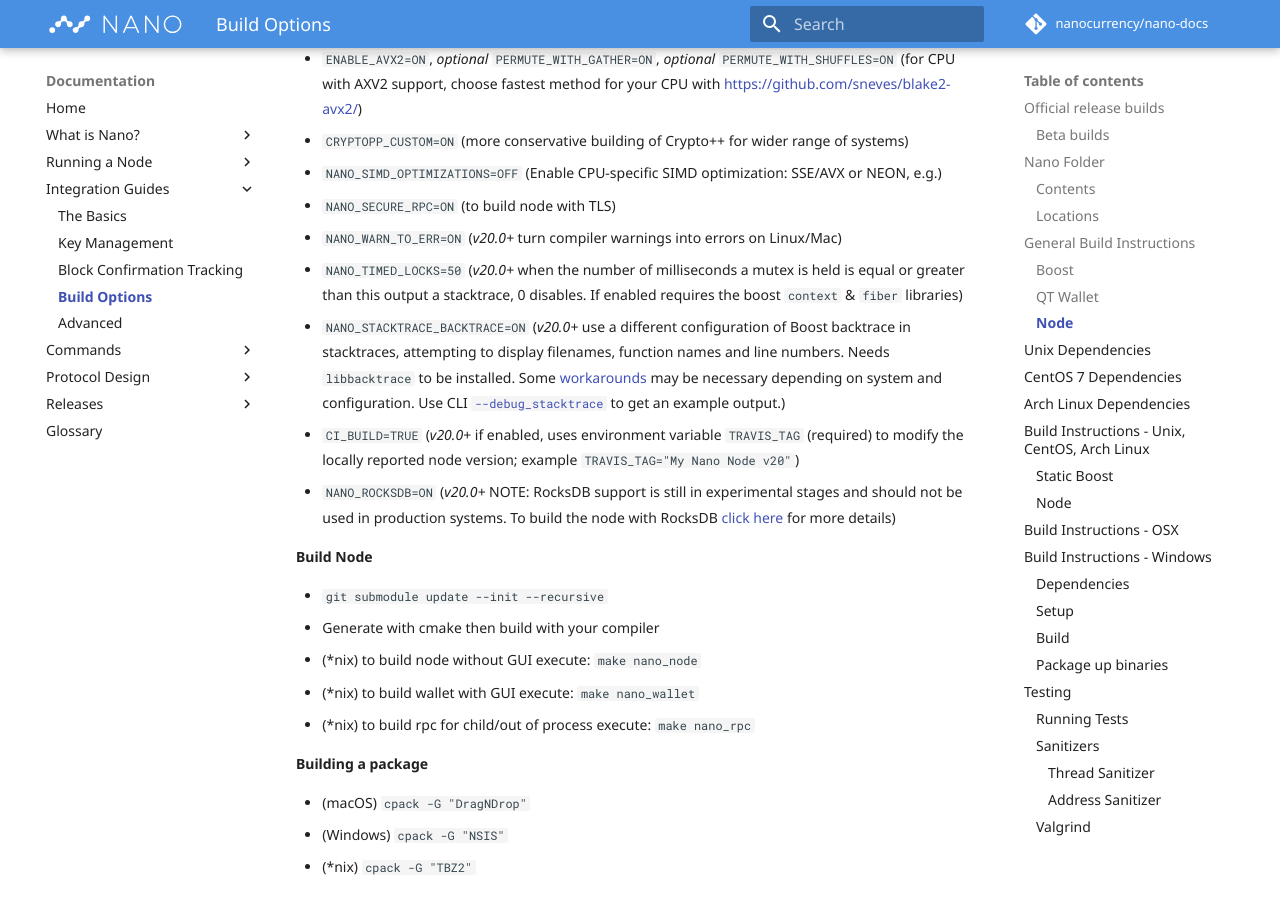
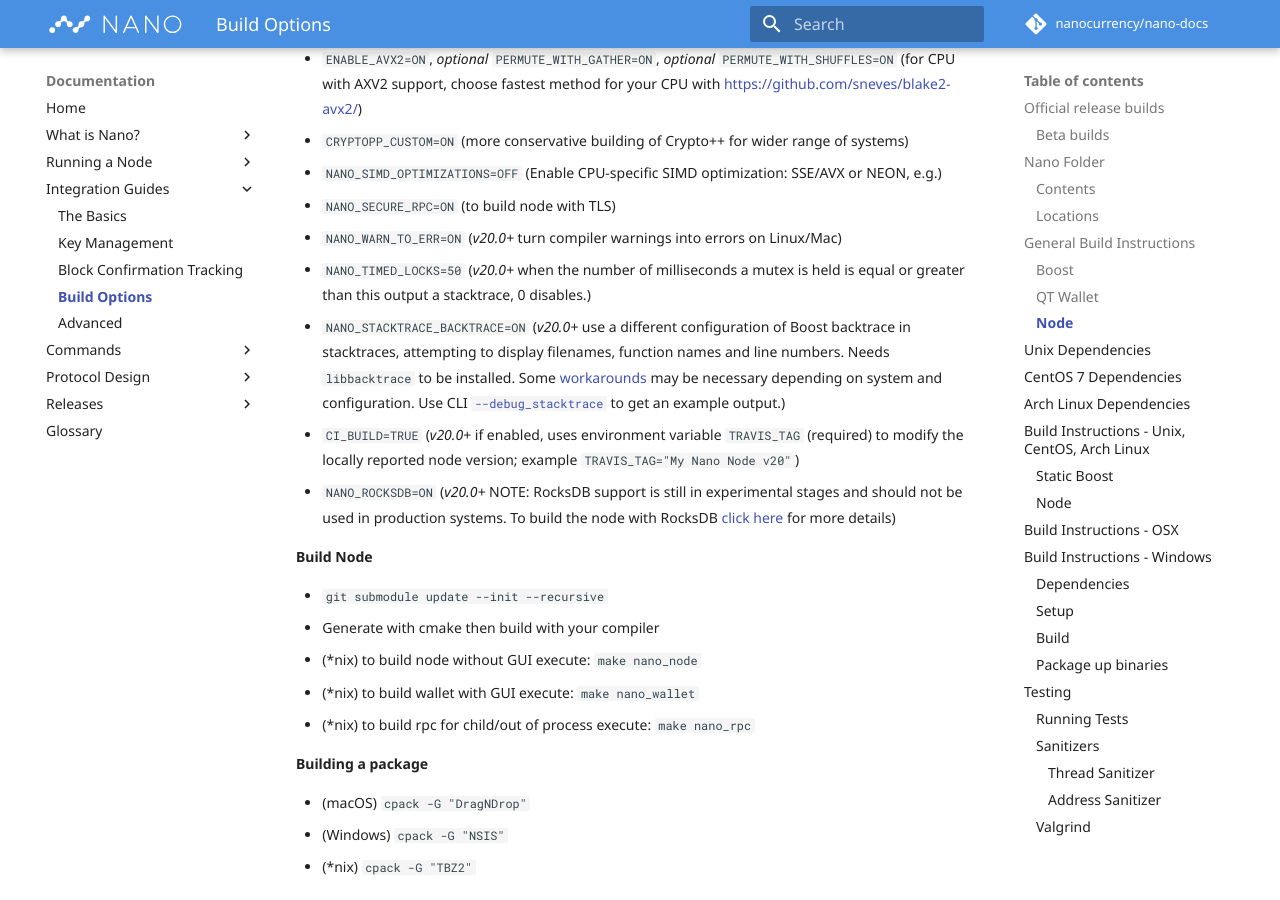
Before and after one commit to nanocurrency/nano-docs, an MkDocs documentation site: the page built from docs/integration-guides/build-options.md, in a window 1280 px wide and 900 px high, scrolled down 3421 px. Built offline with MkDocs 1.6.1 and Material for MkDocs 9.7.7, drawn with Linux system fonts in a browser that asks for light colours; comment, search, counter and statistics services are not loaded.

Commit message:
NANO_TIMED_LOCKS remove fiber/context boost dependencies (#152)
Relates to https://github.com/nanocurrency/nano-node/pull/2365

```diff
--- a/docs/integration-guides/build-options.md
+++ b/docs/integration-guides/build-options.md
@@ -115,7 +115,7 @@
 * `NANO_SIMD_OPTIMIZATIONS=OFF` (Enable CPU-specific SIMD optimization: SSE/AVX or NEON, e.g.)
 * `NANO_SECURE_RPC=ON` (to build node with TLS)
 * `NANO_WARN_TO_ERR=ON` (*v20.0+* turn compiler warnings into errors on Linux/Mac)
-* `NANO_TIMED_LOCKS=50` (*v20.0+* when the number of milliseconds a mutex is held is equal or greater than this output a stacktrace, 0 disables. If enabled requires the boost `context` & `fiber` libraries)
+* `NANO_TIMED_LOCKS=50` (*v20.0+* when the number of milliseconds a mutex is held is equal or greater than this output a stacktrace, 0 disables.)
 * `NANO_STACKTRACE_BACKTRACE=ON` (*v20.0+* use a different configuration of Boost backtrace in stacktraces, attempting to display filenames, function names and line numbers. Needs `libbacktrace` to be installed. Some [workarounds](https://www.boost.org/doc/libs/develop/doc/html/stacktrace/configuration_and_build.html#stacktrace.configuration_and_build.f3) may be necessary depending on system and configuration. Use CLI [`--debug_stacktrace`](/commands/command-line-interface#-debug_stacktrace) to get an example output.)
 * `CI_BUILD=TRUE` (*v20.0+* if enabled, uses environment variable `TRAVIS_TAG` (required) to modify the locally reported node version; example `TRAVIS_TAG="My Nano Node v20"`)
 * `NANO_ROCKSDB=ON` (*v20.0+* NOTE: RocksDB support is still in experimental stages and should not be used in production systems. To build the node with RocksDB [click here](/running-a-node/rocksdb-ledger-backend/) for more details)
```
